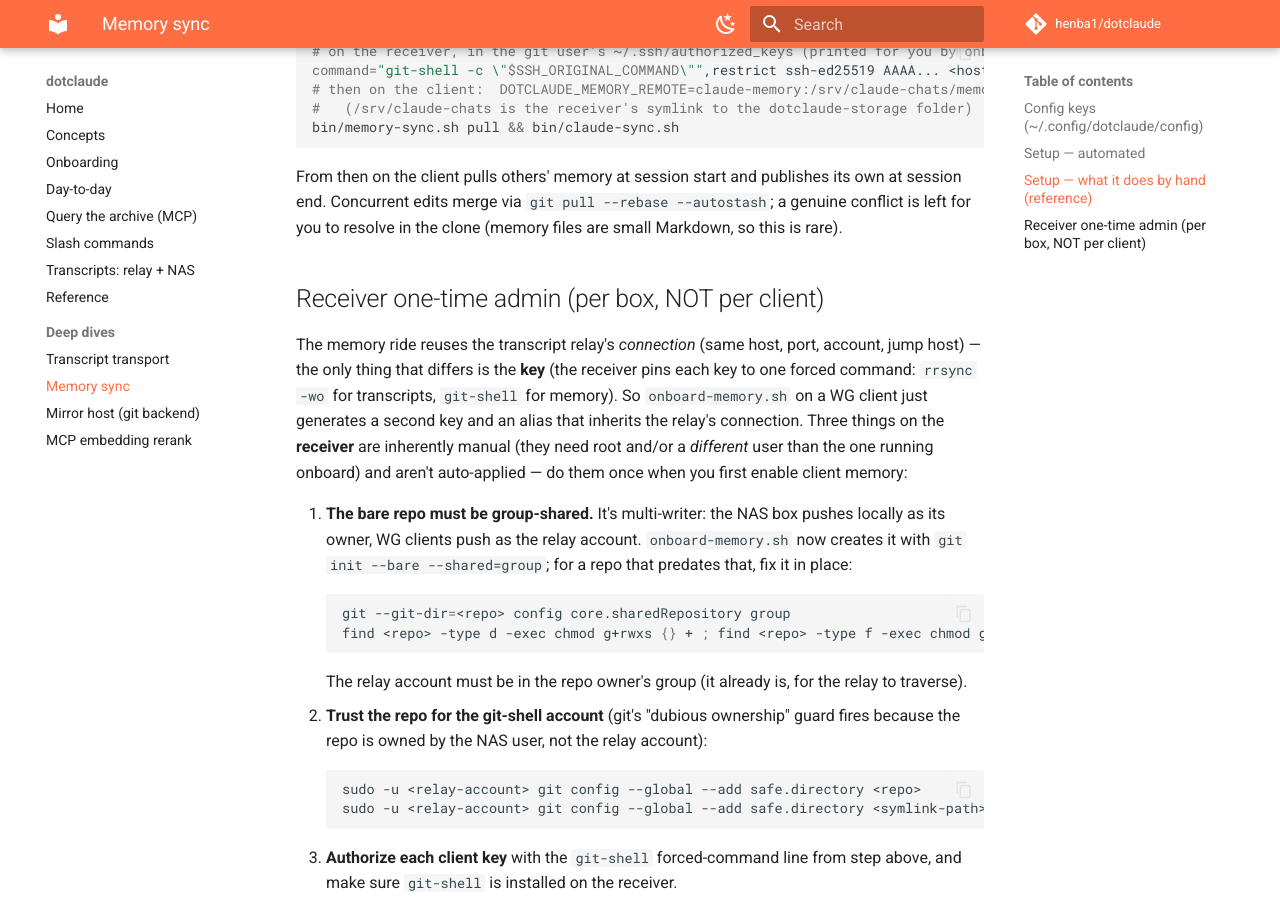
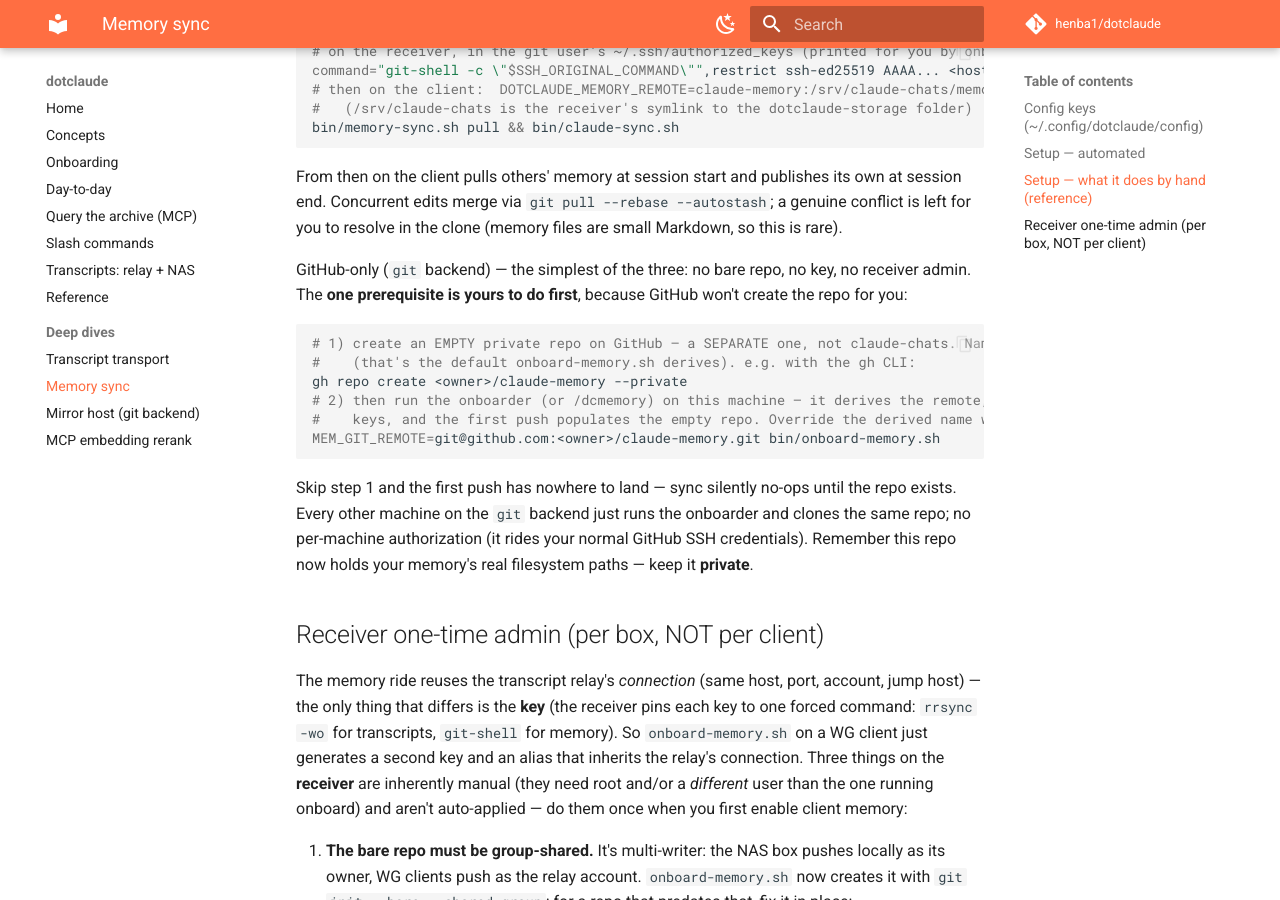
Before and after one commit to henba1/scrubjay, an MkDocs documentation site: the page built from docs/memory-sync.md, in a window 1280 px wide and 900 px high, scrolled down 2101 px. Built offline with MkDocs 1.6.1 and Material for MkDocs 9.7.7, drawn with Linux system fonts in a browser that asks for light colours; comment, search, counter and statistics services are not loaded.

Commit message:
docs(memory): give the git backend its own by-hand reference with the create-repo-first prereq
The create-the-empty-private-repo-first step was only an inline clause in the
automated-setup bullet. Add a dedicated GitHub-only block to the by-hand reference
(gh repo create + MEM_GIT_REMEMBER override + the first-push-populates note), and
spell out that skipping it makes sync silently no-op until the repo exists.

````diff
--- a/docs/memory-sync.md
+++ b/docs/memory-sync.md
@@ -92,6 +92,23 @@ From then on the client pulls others' memory at session start and publishes its
 Concurrent edits merge via `git pull --rebase --autostash`; a genuine conflict is left for you to
 resolve in the clone (memory files are small Markdown, so this is rare).
 
+GitHub-only (`git` backend) — the simplest of the three: no bare repo, no key, no receiver admin. The
+**one prerequisite is yours to do first**, because GitHub won't create the repo for you:
+
+```sh
+# 1) create an EMPTY private repo on GitHub — a SEPARATE one, not claude-chats. Name it claude-memory
+#    (that's the default onboard-memory.sh derives). e.g. with the gh CLI:
+gh repo create <owner>/claude-memory --private
+# 2) then run the onboarder (or /dcmemory) on this machine — it derives the remote, sets the config
+#    keys, and the first push populates the empty repo. Override the derived name with MEM_GIT_REMOTE.
+MEM_GIT_REMOTE=git@github.com:<owner>/claude-memory.git bin/onboard-memory.sh
+```
+
+Skip step 1 and the first push has nowhere to land — sync silently no-ops until the repo exists. Every
+other machine on the `git` backend just runs the onboarder and clones the same repo; no per-machine
+authorization (it rides your normal GitHub SSH credentials). Remember this repo now holds your memory's
+real filesystem paths — keep it **private**.
+
 ## Receiver one-time admin (per box, NOT per client)
 
 The memory ride reuses the transcript relay's *connection* (same host, port, account, jump host) —
````
